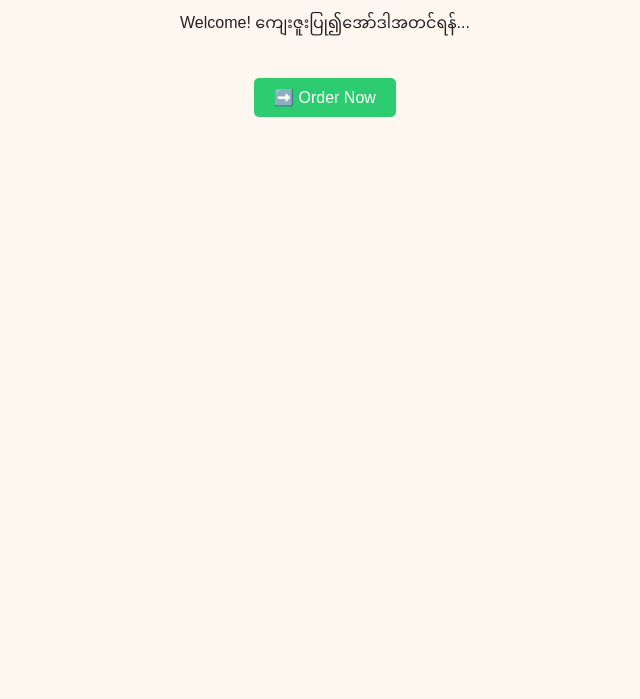
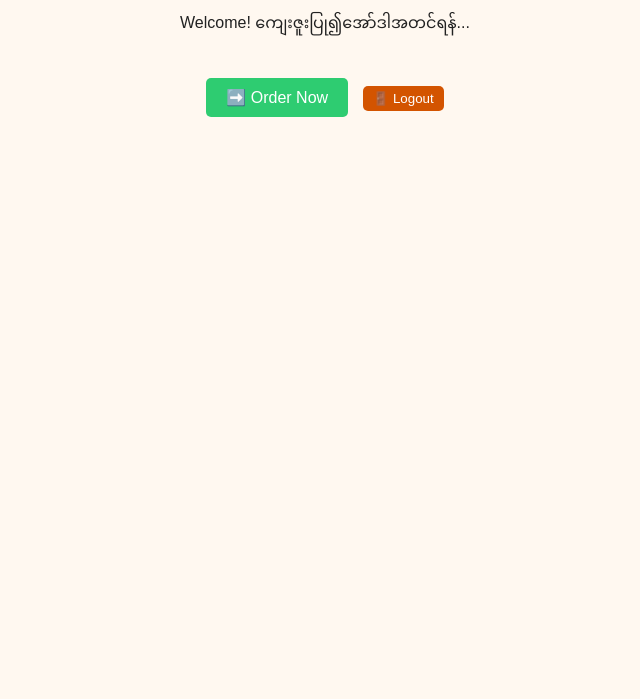
Before and after one commit to yewin5375/Cousin-, a plain HTML site: page index.html in a window 1280 px wide. Shown: the part 101-800 px from the top of the page, without its empty margins (315-955 px from the left). Drawn offline with Linux system fonts and the light colour scheme; sample sign-in values are in the browser's storage.

Commit message:
Update index.html

```diff
--- a/index.html
+++ b/index.html
@@ -14,5 +14,12 @@
   <h1>Cousin Halal BBQ</h1>
   <p>Welcome! ကျေးဇူးပြု၍အော်ဒါအတင်ရန်...</p>
   <a class="btn" href="order.html">➡️ Order Now</a>
-</body>
+</body><button onclick="logout()">🚪 Logout</button>
+
+<script>
+  function logout() {
+    localStorage.removeItem("loggedIn");
+    window.location.href = "login.html";
+  }
+</script>
 </html>
```
